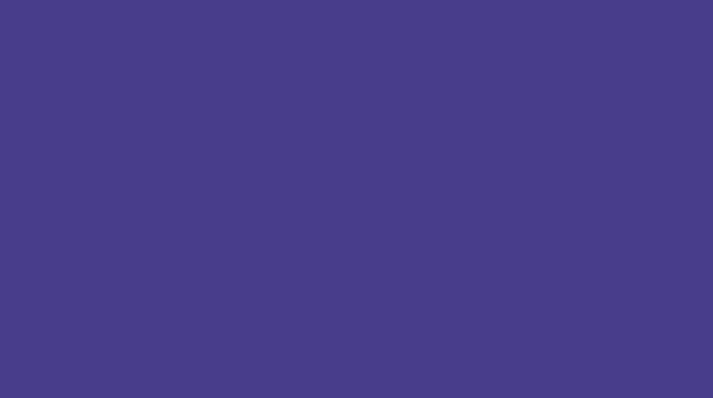
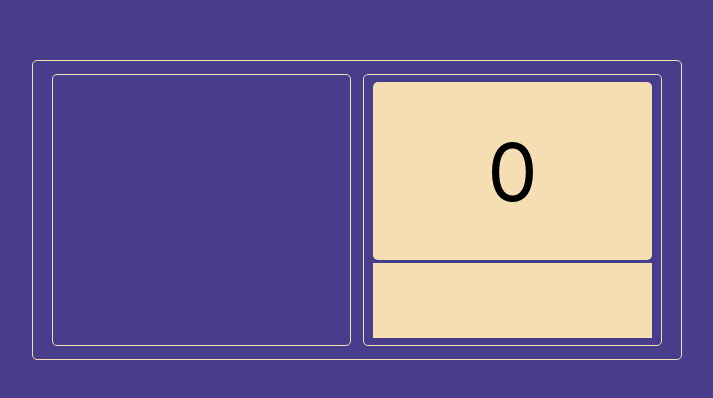
Before and after one commit to andbudha/project_counter_tuesday, a React (Create React App) app: page / in a window 1280 px wide. Shown: the part 190-588 px from the top of the page, without its empty margins (283-996 px from the left). Built offline with nearby package versions, Linux system fonts and the light colour scheme.

Commit message:
styles added

```diff
--- a/src/App.css
+++ b/src/App.css
@@ -8,4 +8,7 @@
   background-color: darkslateblue;
   height: 100vh;
   width: 100vw;
+  display: flex;
+  justify-content: center;
+  align-items: center;
 }
--- a/src/App.tsx
+++ b/src/App.tsx
@@ -1,10 +1,11 @@
 import React from 'react';
 import './App.css';
+import {Counter} from "./components/CounterContainer/Counter";
 
 function App() {
   return (
     <div className="App">
-
+      <Counter/>
     </div>
   );
 }
--- a/src/components/CounterContainer/Counter.module.css
+++ b/src/components/CounterContainer/Counter.module.css
@@ -0,0 +1,46 @@
+*{
+    margin: 0;
+    padding: 0;
+    box-sizing: border-box;
+}
+
+.main_container {
+    height: 300px;
+    width: 650px;
+    border: 1px solid wheat;
+    border-radius: 5px;
+    margin: 0 auto;
+    padding: 1%;
+    display: flex;
+    justify-content: space-around;
+}
+
+.counter_container {
+    width: 48%;
+    height: 100%;
+    border: 1px solid wheat;
+    border-radius: 5px;
+    padding: 1%;
+    display: flex;
+    flex-direction: column;
+    align-items: center;
+    justify-content: space-around;
+}
+
+.incr_display {
+    height: 69%;
+    width: 98%;
+    background-color: wheat;
+    border-radius: 5px;
+    display: flex;
+    flex-direction: column;
+    align-items: center;
+    justify-content: center;
+    font-size: 5rem;
+}
+
+.btn_container {
+    height: 29%;
+    width: 98%;
+    background-color: wheat;
+}
--- a/src/components/CounterContainer/Counter.tsx
+++ b/src/components/CounterContainer/Counter.tsx
@@ -2,8 +2,16 @@ import React from 'react';
 import  styles from './Counter.module.css'
 export const Counter = () => {
     return (
-        <div>
+        <div className={styles.main_container}>
+            <div className={styles.counter_container}>
 
+            </div>
+            <div className={styles.counter_container}>
+                <div className={styles.incr_display}>0</div>
+                <div className={styles.btn_container}>
+
+                </div>
+            </div>
         </div>
     );
 };
--- a/src/components/VersatileButton/Button.tsx
+++ b/src/components/VersatileButton/Button.tsx
@@ -2,8 +2,8 @@ import React from 'react';
 import styles from './Button.module.css'
 export const Button = () => {
     return (
-        <div>
-
-        </div>
+        <>
+            <button></button>
+        </>
     );
 };
```
